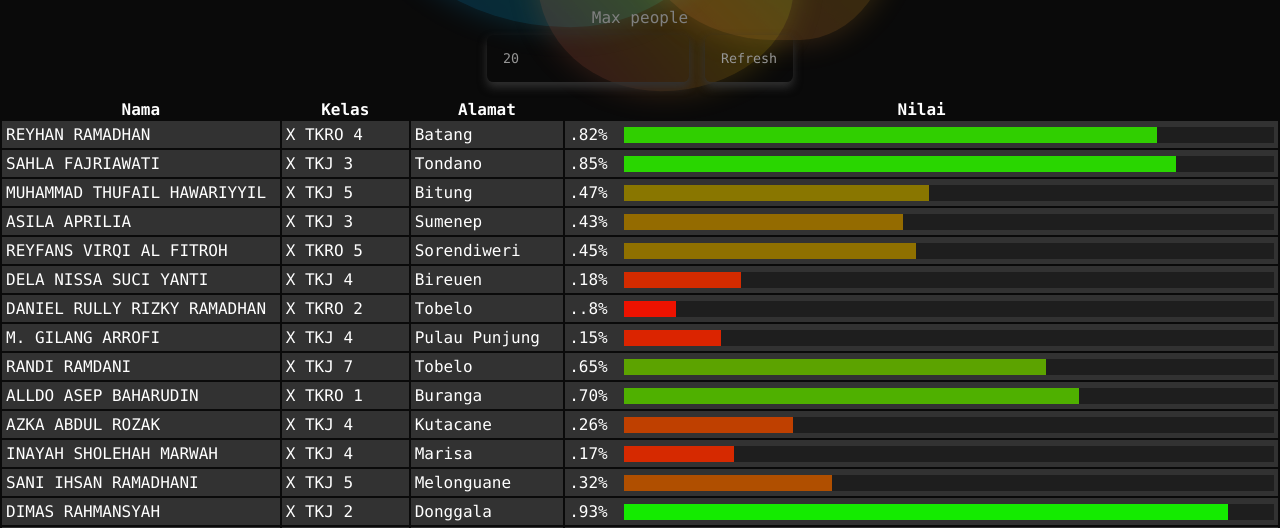
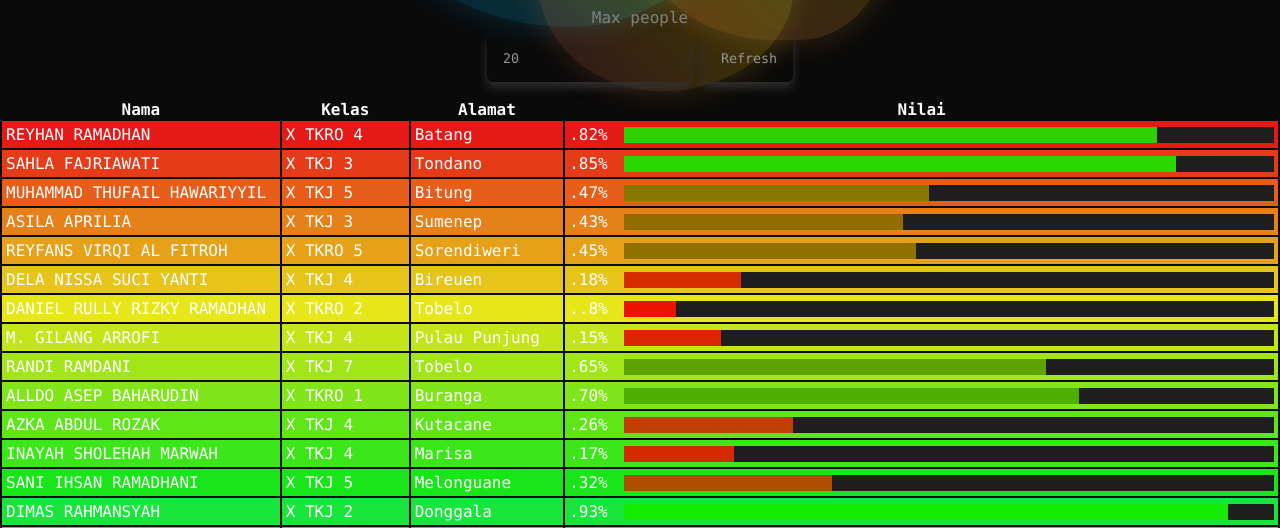
Before and after one commit to ToyFarms/Tugas_HTML_Tabel, a plain HTML site: page index.html in a window 1280 px wide. Shown: the part 248-776 px from the top of the page. Drawn offline with Linux system fonts and the light colour scheme.

Commit message:
rainbow color

```diff
--- a/index.js
+++ b/index.js
@@ -203,10 +203,15 @@ function shuffle(array) {
   }
 }
 
+let degree = 0;
+
 const create_row = (rowdef) => {
   const table = document.getElementsByClassName("main-table")[0];
 
   const row = table.insertRow();
+  row.style.setProperty('background-color', `hsl(${degree}, 80%, 50%)`);
+  degree = (degree + 10) % 360;
+  console.log(degree)
 
   let cell;
   cell = row.insertCell();
--- a/style.css
+++ b/style.css
@@ -136,7 +136,6 @@ footer {
 }
 
 .table-def {
-  background-color: rgb(50, 50, 50);
   text-wrap: nowrap;
   padding: 4px;
 }
```
